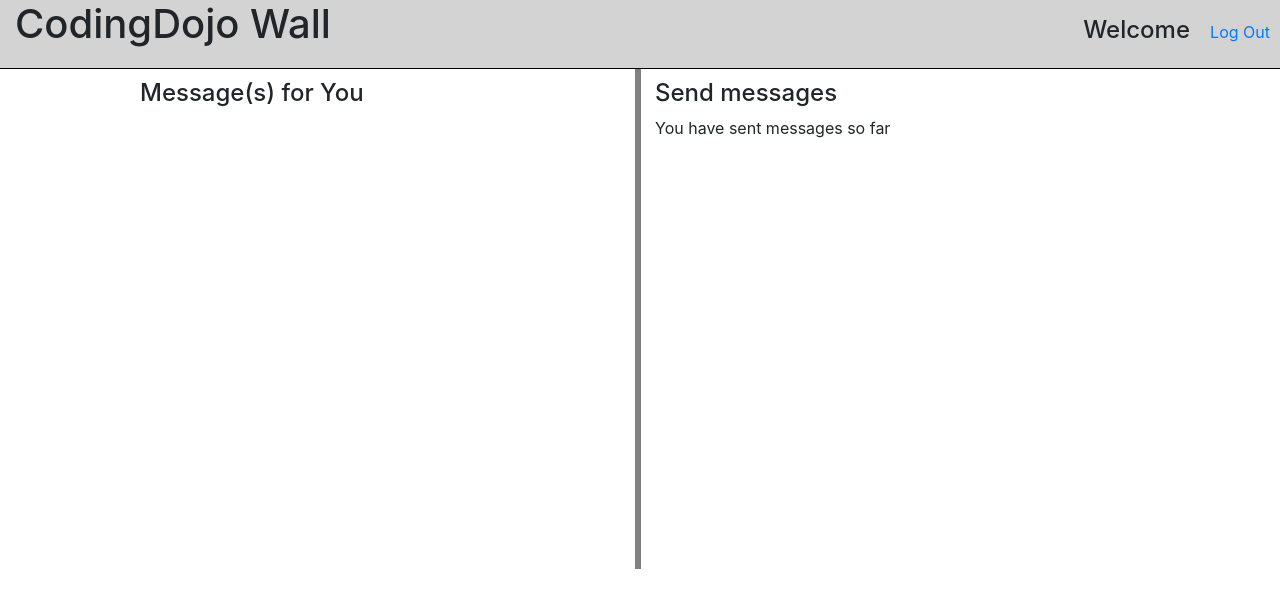
After one commit to carminewhite/Login-and-Registration, a Flask app: template templates/wall.html in a window 1280 px wide. The commit adds this page. Shown: the top 608 px of the page. Run offline with Flask 2, Linux system fonts and the light colour scheme; the template is opened without the code that fills it, so the values that code supplies are empty; some libraries are stand-ins or nearby versions.

Commit message:
finished Dojo Wall project

```diff
--- a/server.py
+++ b/server.py
@@ -60,7 +60,7 @@ def verify_email():
 
         #********** if all form data is validated, FIRST:  double check if user email already in the database. ************#
         #if there is actually a user
-        mysql = connectToMySQL('login_reg_db')
+        mysql = connectToMySQL('dojowall_db')
         query = "SELECT * FROM users WHERE email = %(e)s;"
         data = {
             "e" : request.form["email"],
@@ -84,7 +84,7 @@ def verify_email():
                 "e" : request.form["email"],
                 "pw" : pw_hash
             }
-            mysql = connectToMySQL('login_reg_db')
+            mysql = connectToMySQL('dojowall_db')
             print(mysql.query_db(query, data))
             flash("You have been successfully registered!", 'success')
             return render_template("success.html", user = user)
@@ -120,27 +120,26 @@ def verify_logged_in_email():
         }
         return redirect('/')
     else:
-        mysql = connectToMySQL('login_reg_db')
+        mysql = connectToMySQL('dojowall_db')
         query = "SELECT * FROM users WHERE email = %(e)s;"
         data = {
             "e" : request.form["login_email"],
         }
         result = mysql.query_db(query, data)
-        print(result)
         if len(result) > 0:
             if bcrypt.check_password_hash(result[0]['password'], request.form['login_password']):
                 session['user'] = {
                     "logged_in" : True,
                     "userid" : result[0]['id'],
+                    "email" : result[0]['email'],
                     "fname" : result[0]['first_name']
                 }
-                user = session['user']
-                print(user)
-                return render_template("success.html", user = user)
+
+
+                return redirect('/wall')
         else:
             flash("You could not be logged in", 'login')
     return redirect('/')
-
 
 @app.route('/destroy_session')
 def destroy_session_registration():
@@ -151,8 +150,76 @@ def destroy_session_registration():
 
 
 
+#*********** starting wall coding **************
+
+@app.route("/wall")
+def wall():
+    user = session['user']
+    #if session (count sent messages) exists, ignore it otherwise set it to zero
+    if 'snt_msg_cnt' in session:
+        pass
+    else: session['snt_msg_cnt'] = 0
+
+    if user['logged_in']:
+        print(f"user {user['fname']} (user id: {user['userid']}) is logged in")
+        #pull all users from the database
+        mysql = connectToMySQL('dojowall_db')
+
+        query = "SELECT id, first_name FROM users WHERE id != " + str(user['userid']) + " ORDER BY first_name"
+        users_result = mysql.query_db(query)
+
+        mysql = connectToMySQL('dojowall_db')
+        #pull in all messages
+        # query = "SELECT id, sender_id, comment FROM messages WHERE reciever_id = " + str(session['user']['userid'])
+        query = "SELECT messages.id, sender_id, first_name, comment FROM messages INNER JOIN users ON messages.sender_id = users.id WHERE reciever_id = " + str(session['user']['userid'])
+        msgs_result = mysql.query_db(query)
+        print ("*"*50, "\nINNER JOIN query produced: ", users_result)
+        num_msgs = (len(msgs_result))
+        return render_template("wall.html", dbusers = users_result, dbmsgs = msgs_result, num_msgs = num_msgs, snt_msg_cnt = session['snt_msg_cnt'])
+
+    else:
+        return redirect('/destroy_session')
+
+@app.route("/send-messages", methods=['POST'])
+def send_msgs():
+    #verify messages meet requirements:
+    if int(len(request.form['comment'])) < 5:
+        flash("Must use at least 5 characters")
+    else:
+        query = "INSERT INTO messages (sender_id, reciever_id, comment) VALUES (%(sid)s, %(hid)s, %(cmt)s);"
+        data = {
+            "sid" : session['user']['userid'],
+            "hid" : request.form["id_hidden"],
+            "cmt" : request.form["comment"],
+        }
+        mysql = connectToMySQL('dojowall_db')
+        result = mysql.query_db(query, data)
+        print ("inserted into the DB: ", result )
+        session['snt_msg_cnt'] = session['snt_msg_cnt'] + 1
+    return redirect('/wall')
 
 
+@app.route("/delete-messages/<comment_id>")
+def delete_msgs(comment_id):
+    #if someone accesses the route without being the user in session, reroute:
+    #check if the userid of the comment id is the same as the person in the session.  If not then reroute
+    query = "SELECT reciever_id FROM messages WHERE id = " + str(comment_id)
+    mysql = connectToMySQL('dojowall_db')
+    result = mysql.query_db(query)
+    print("/"*100, "\nResult: ", result)
+    if result[0]['reciever_id'] == session['user']['userid']:
+        query = "DELETE FROM messages WHERE id = " + str(comment_id)
+        mysql = connectToMySQL('dojowall_db')
+        result = mysql.query_db(query)
+        print ("deleted from the DB: ", result )
+        return redirect('/wall')
+    else:
+        return redirect('/danger')
+
+@app.route("/danger")
+def danger():
+
+    return render_template("danger.html")
 
 
 
--- a/static/styles.css
+++ b/static/styles.css
@@ -1,8 +1,7 @@
 .container {
-    width: 500px;
+    width: 1050px;
     /* background-color: red; */
     margin: 0 auto;
-    display: inline-block;
     vertical-align: top;
 }
 
@@ -33,3 +32,74 @@ h1 {
     font-size: 10pt;
     font-weight: bold;
 }
+
+
+.header {
+    background-color: lightgray;
+    border-bottom: 1px solid black;
+}
+    .header h1 {
+        display: inline-block;
+    }
+    .header h4 {
+        right: 90px;
+        position: absolute;
+        line-height: 60px;
+        display: inline;
+    }
+    .header a {
+        display: inline;
+        margin-left: 10px;
+        right: 10px;
+        position: absolute;
+        line-height: 64px;
+    }
+
+.messages {
+    width: 500px;
+    /* background-color: tomato; */
+    margin: 0 auto;
+    display: inline-block;
+    vertical-align: top;
+    padding: 10px;
+}
+    .messages .indiv-msgs {
+        width: 350px;
+        display: inline-block;
+    }
+
+    .messages .msgs-indent {
+        margin-left: 30px;
+    }
+
+    .messages p {
+        display: inline-block;
+    }
+
+    .messages .send {
+        width: 90px;
+        margin-bottom: 20px;
+        display: inline-block;
+        vertical-align: top;
+        margin-top: 10px;
+    }
+
+    .messages .pushright {
+        width: 80px;
+        vertical-align: top;
+    }
+
+.trash {
+    width: 30px;
+    margin-left: 10px;
+    display: inline-block;
+    margin-bottom: 20px;
+}
+
+
+.vl {
+    border-left: 6px solid gray;
+    height: 500px;
+    display: inline-block;
+    vertical-align: top;
+}
--- a/templates/index.html
+++ b/templates/index.html
@@ -9,8 +9,11 @@
 </head>
 
 <body>
+    <div class="header">
         <h1>Login and Registration</h1>
+    </div>
     <div class="container">
+        <div class="messages">
             <h2>Register Here</h2>
             <form action="/reg-verification", method="POST">
                 {% with fname_msgs = get_flashed_messages(category_filter = ["reg_fname"]) %}
@@ -61,7 +64,7 @@
                 <input class="button" type="submit" value="Register!">
             </form>
         </div>
-    <div class="container">
+        <div class="messages">
             <h2>Login and Registration</h2>
             <form action="/login-verification", method="POST">
                 {% with errors = get_flashed_messages(category_filter = ["login_email"]) %}     <!-- declare a variable called messages -->
@@ -86,5 +89,6 @@
                 <input class="button" type="submit" value="Login!">
             </form>
         </div>
+    </div>
 </body>
 </html>
--- /dev/null
+++ b/templates/wall.html
@@ -0,0 +1,61 @@
+<!DOCTYPE html>
+<html lang="en">
+<head>
+
+    <head>
+        <meta charset="UTF-8">
+        <meta name="viewport" content="width=device-width, initial-scale=1.0">
+        <meta http-equiv="X-UA-Compatible" content="ie=edge">
+        <title>Wall One</title>
+        <link href="https://stackpath.bootstrapcdn.com/bootstrap/4.3.1/css/bootstrap.min.css" rel="stylesheet" integrity="sha384-ggOyR0iXCbMQv3Xipma34MD+dH/1fQ784/j6cY/iJTQUOhcWr7x9JvoRxT2MZw1T" crossorigin="anonymous">
+        <link rel="stylesheet" href="static/styles.css">
+    </head>
+</head>
+<body>
+    <div class="header">
+        <h1>CodingDojo Wall</h1>
+        <h4>Welcome {{ session['user']['fname'] }}</h4>
+        <a href="/destroy_session">Log Out</a>
+    </div>
+
+    <div class="container">
+        <div class="messages">
+            <h4>{{ num_msgs }} Message(s) for You</h4>
+            {% for each_comment in dbmsgs %}
+                <div class="indiv-msgs">
+                    <p>{{ each_comment.first_name }} said (3hrs ago)</p><br>
+                    <p class="msgs-indent">{{ each_comment.comment }}</p>
+                    <input name="comment_id" type="hidden" value={{ each_comment.id }}>
+                </div>
+                <a href="/delete-messages/{{ each_comment.id }}"><img class="trash" src="static/img/trash.png"></a>
+            {% endfor %}
+
+
+        </div>
+        <div class="vl"></div>
+        <div class="messages">
+            {% with messages = get_flashed_messages() %}     <!-- declare a variable called messages -->
+                {% if messages %}                            <!-- check if there are any messages -->
+                    {% for message in messages %}            <!-- loop through the messages -->
+                        <p class ="error">{{message}}</p>                   <!-- display each message in a paragraph tag -->
+                    {% endfor %}
+                {% endif %}
+            {% endwith %}
+            <h4>Send messages</h4>
+            <p>You have sent {{ snt_msg_cnt }} messages so far</p>
+            <div>
+
+                {% for name in dbusers %}
+                    <form action='/send-messages' method="POST">
+                        <p class="pushright">{{ name.first_name }}</p>
+                        <textarea name="comment"></textarea>
+                        <input name="id_hidden" type="hidden" value={{ name.id }}>
+                        <input class="send" type="submit" value="Send">
+                    </form>
+                {% endfor %}
+
+            </div>
+        </div>
+    </div>
+</body>
+</html>
```
Also changed, not shown: templates/danger.html (added, +23 -0 lines), static/img/trash.png (added). Lines whose indentation alone changed are shown as unchanged.
